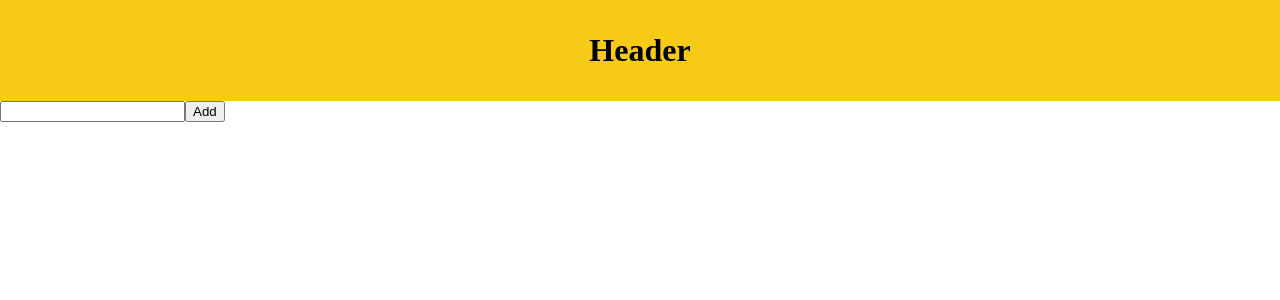
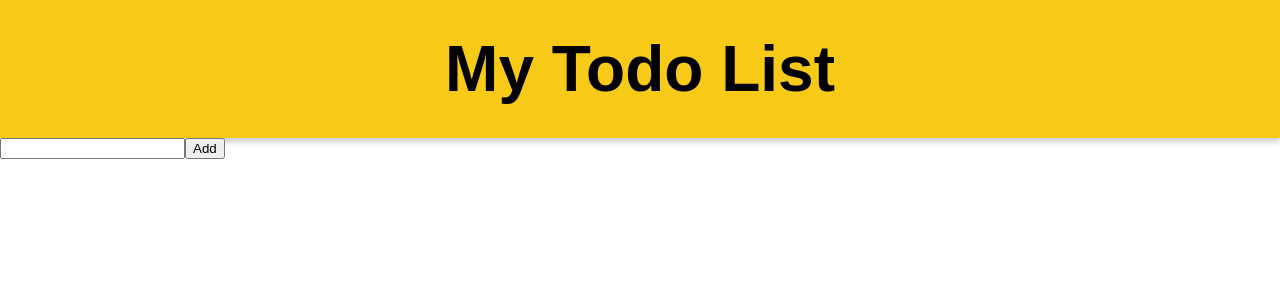
Before and after one commit to ameh-samson/todo-app, a React (Vite) app: page / in a window 1280 px wide. Shown: the top 300 px of the page. Built offline with nearby package versions, Linux system fonts and the light colour scheme.

Commit message:
add general style

```diff
--- a/src/App.css
+++ b/src/App.css
@@ -5,4 +5,10 @@
 body {
   margin: 0;
   padding: 0;
+  font-family: sans-serif;
 }
+
+h1 {
+  margin: 0;
+  padding: 0;
+}
--- a/src/App.jsx
+++ b/src/App.jsx
@@ -1,6 +1,6 @@
 import Header from "./components/Header/Header";
 import Todo from "./components/Todo/Todo";
-
+import "./App.css";
 function App() {
   return (
     <div>
--- a/src/components/Header/Header.jsx
+++ b/src/components/Header/Header.jsx
@@ -1,7 +1,11 @@
 import styles from "./Header.module.css";
 
 const Header = () => {
-  return <div className={styles.header}>Header</div>;
+  return (
+    <div className={styles.header}>
+      <h1>My Todo List</h1>
+    </div>
+  );
 };
 
 export default Header;
--- a/src/components/Header/Header.module.css
+++ b/src/components/Header/Header.module.css
@@ -4,4 +4,5 @@
   font-weight: bold;
   font-size: 2rem;
   padding: 1em;
+  box-shadow: 0px 4px 6px rgba(0, 0, 0, 0.2);
 }
--- a/src/main.jsx
+++ b/src/main.jsx
@@ -1,7 +1,6 @@
 import React from "react";
 import ReactDOM from "react-dom/client";
 import App from "./App.jsx";
-import "./App.css";
 
 ReactDOM.createRoot(document.getElementById("root")).render(
   <React.StrictMode>
```
